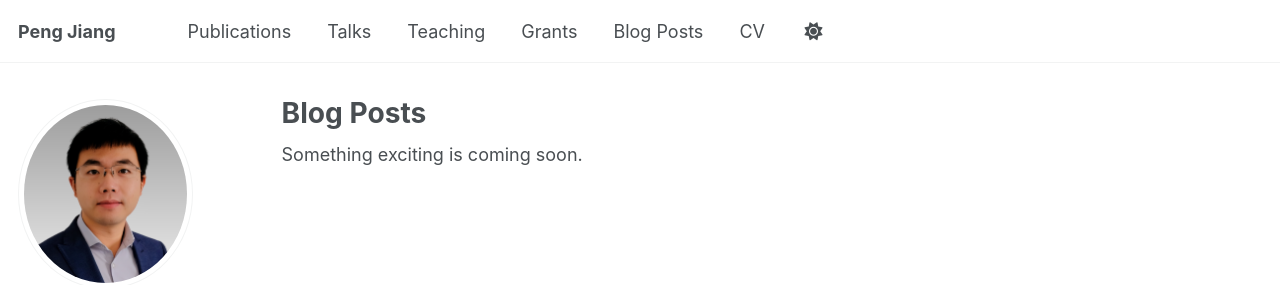
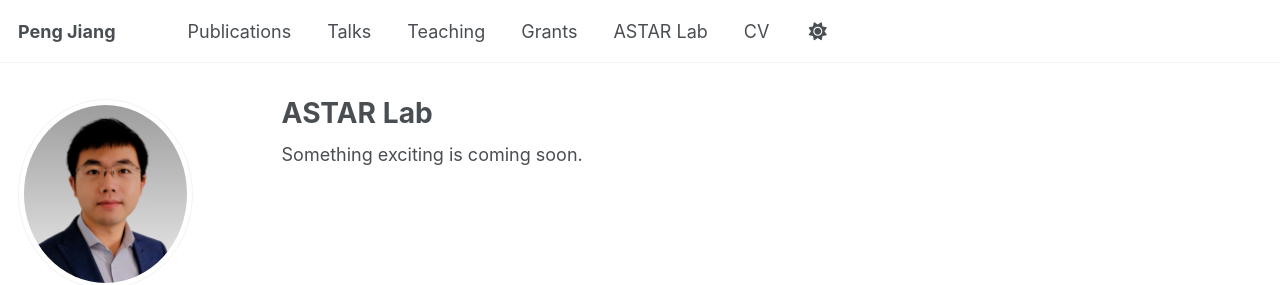
Before and after one commit to PJiang93/pjiang93.github.io, a Jekyll site: the page built from _pages/astar-lab.html, in a window 1280 px wide. Shown: the top 285 px of the page. Built offline with Jekyll 4.4.1, drawn with Linux system fonts in a browser that asks for light colours; some web fonts are replaced.

Commit message:
update astar directory

```diff
--- a/_data/navigation.yml
+++ b/_data/navigation.yml
@@ -20,8 +20,8 @@ main:
   - title: "Grants"
     url: /grants/
 
-  - title: "Blog Posts"
-    url: /year-archive/
+  - title: "ASTAR Lab"
+    url: /astar-lab/
 
   - title: "CV"
     url: /cv/
--- a/_pages/year-archive.html
+++ b/_pages/astar-lab.html
@@ -1,7 +1,7 @@
 ---
 layout: archive
-permalink: /year-archive/
-title: "Blog Posts"
+permalink: /astar-lab/
+title: "ASTAR Lab"
 author_profile: true
 redirect_from:
   - /wordpress/blog-posts/
```
